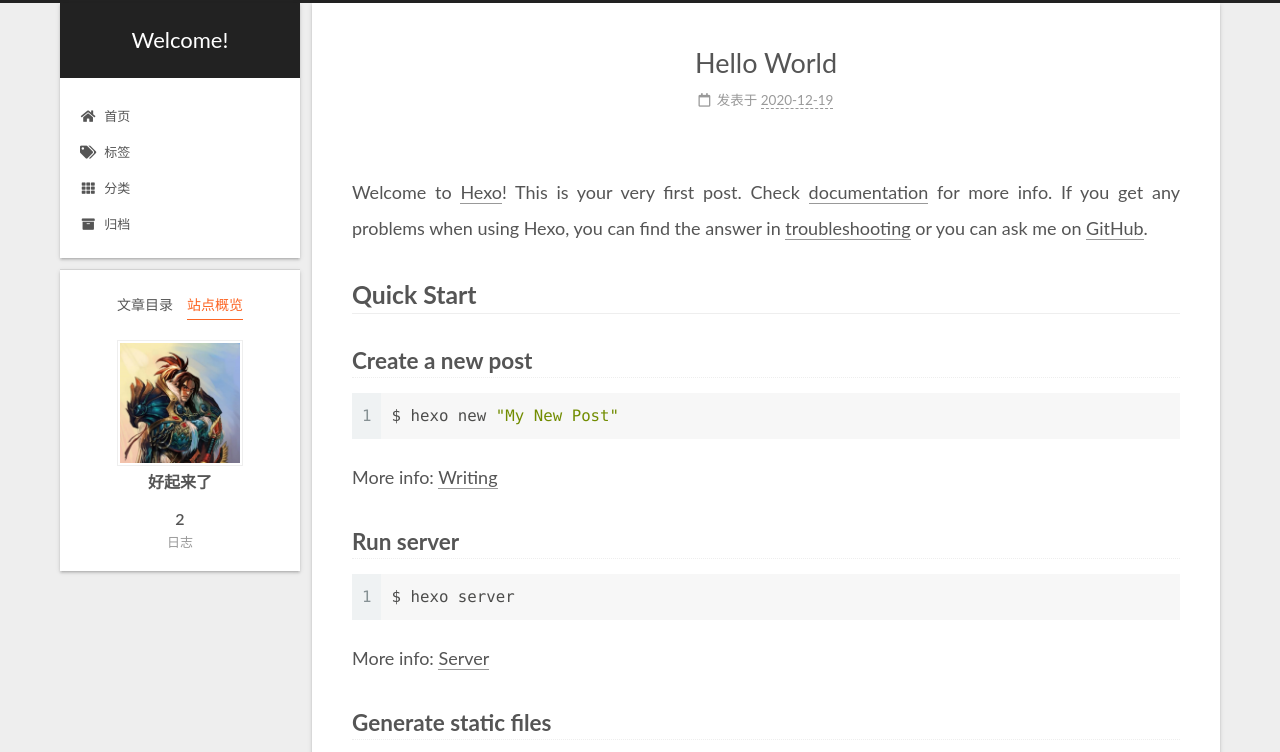
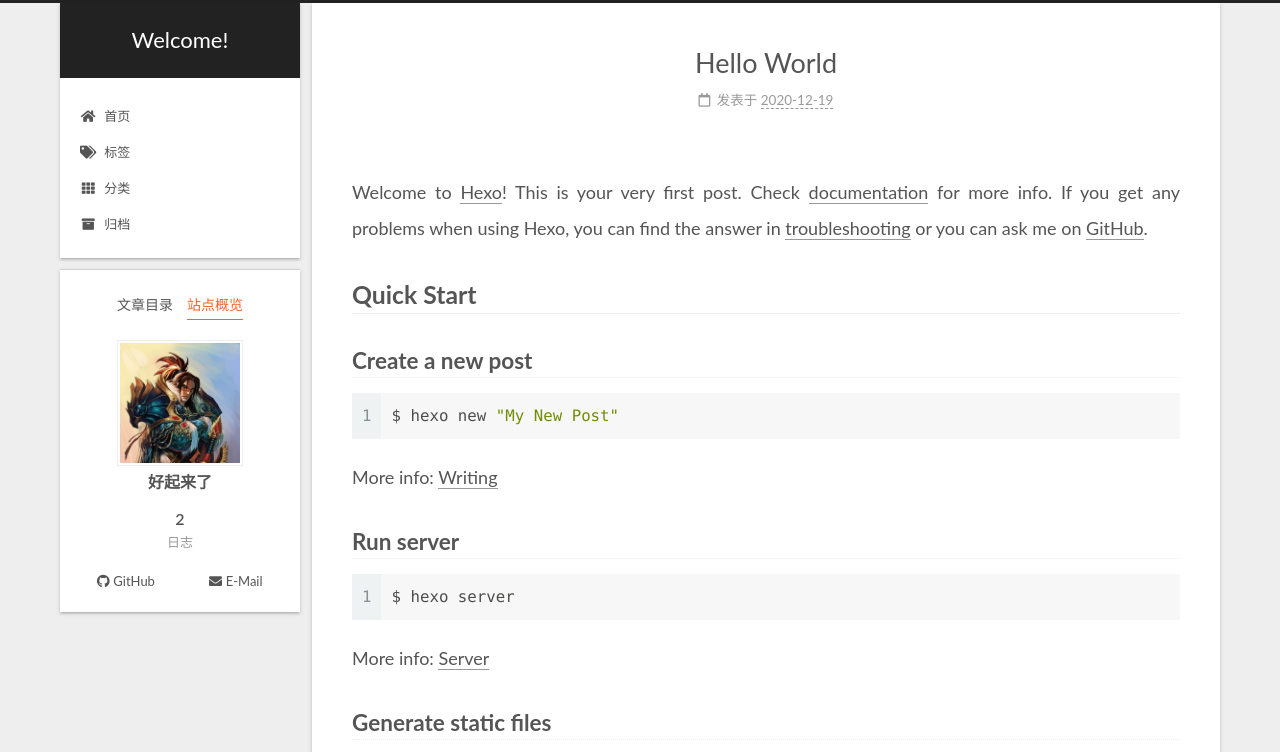
Before and after one commit to afdfhdfwzy/afdfhdfwzy.github.io, a plain HTML site: page 2020/12/19/hello-world/index.html in a window 1280 px wide. Both pictures are taken after a click on the item "站点概览". Shown: the top 752 px of the page. Drawn offline with Linux system fonts and the light colour scheme.

Commit message:
Site updated: 2020-12-19 22:27:42

```diff
--- a/2020/12/19/hello-world/index.html
+++ b/2020/12/19/hello-world/index.html
@@ -305,6 +305,14 @@
       </div>
   </nav>
 </div>
+  <div class="links-of-author motion-element">
+      <span class="links-of-author-item">
+        <a href="https://github.com/afdfhdfwzy" title="GitHub → https:&#x2F;&#x2F;github.com&#x2F;afdfhdfwzy" rel="noopener" target="_blank"><i class="fab fa-github fa-fw"></i>GitHub</a>
+      </span>
+      <span class="links-of-author-item">
+        <a href="mailto:1505328763@qq.com" title="E-Mail → mailto:1505328763@qq.com" rel="noopener" target="_blank"><i class="fa fa-envelope fa-fw"></i>E-Mail</a>
+      </span>
+  </div>
 
 
 
--- a/css/main.css
+++ b/css/main.css
@@ -1168,7 +1168,7 @@ pre .javascript .function {
 }
 .links-of-author a::before,
 .links-of-author span.exturl::before {
-  background: #ff2e50;
+  background: #632501;
   border-radius: 50%;
   content: ' ';
   display: inline-block;
```
Also changed, not shown: 2020/12/19/我的第一篇blog/index.html (+8 -0 lines), archives/2020/12/index.html (+8 -0 lines), archives/2020/index.html (+8 -0 lines), archives/index.html (+8 -0 lines), categories/index.html (+8 -0 lines), index.html (+8 -0 lines), tags/index.html (+8 -0 lines).
